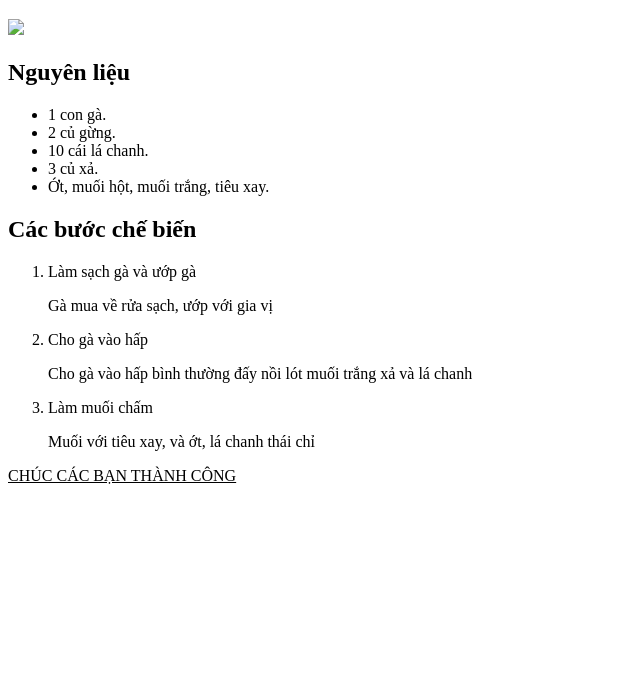
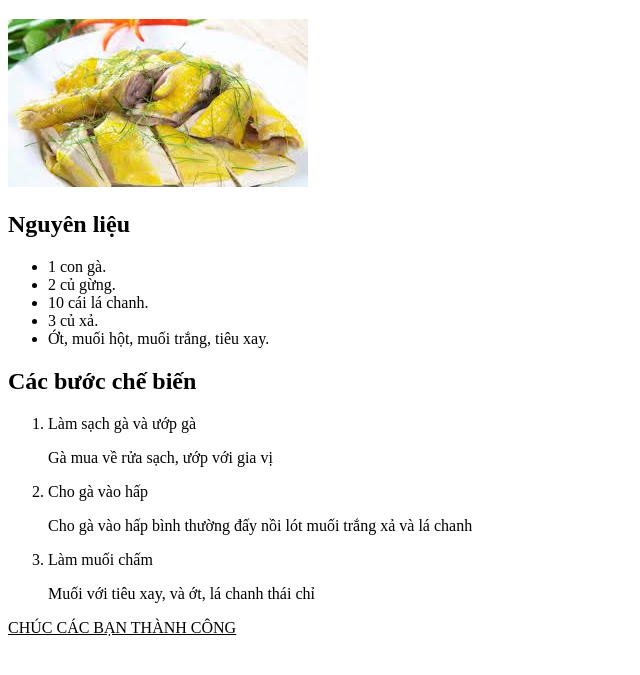
Before and after one commit to DangCongHung/Thuc-Hanh-HTML, a plain HTML site: page index.html in a window 1280 px wide. Shown: the part 61-736 px from the top of the page, without its empty margins (0-640 px from the left). Drawn offline with Linux system fonts and the light colour scheme.

Commit message:
Update index.html

```diff
--- a/index.html
+++ b/index.html
@@ -6,7 +6,7 @@
 </head>
 <body>
 <h1>GÀ HẤP LÁ CHANH</h1>
-<img src="./image/gahap.jpg" width="300px">
+<img src="./gahap.jpg" width="300px">
 <h2>Nguyên liệu</h2>
 <ul>
     <li>1 con gà.</li>
```
